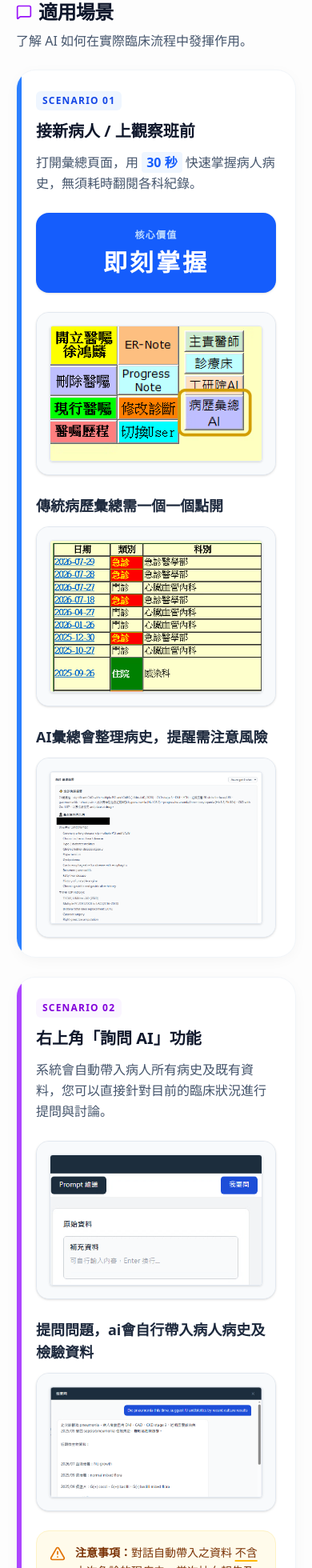
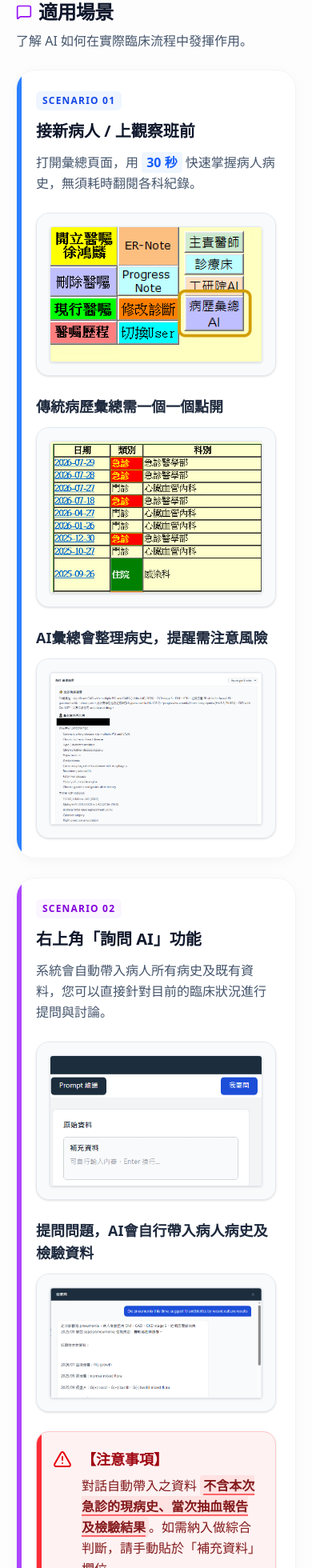
Before and after one commit to crystalarcx/ERAI, a React (Vite) app: page / in a window 390 px wide. Shown: the part 1827-3787 px from the top of the page at 80% size. Built offline with nearby package versions, Linux system fonts and the light colour scheme.

Commit message:
refactor: remove redundant core value highlight
Remove the "核心價值" visual element to improve layout cleanliness and fix a typo in the AI sub-heading.

```diff
--- a/src/App.tsx
+++ b/src/App.tsx
@@ -164,14 +164,6 @@ export default function App() {
                 打開彙總頁面，用 <strong className="text-blue-600 font-semibold bg-blue-50 px-1.5 sm:px-2 py-0.5 rounded">30 秒</strong> 快速掌握病人病史，無須耗時翻閱各科紀錄。
               </p>
 
-              {/* 行動裝置/高層展示友善的關鍵字大字報 */}
-              <div className="mb-6 sm:mb-8 max-w-sm">
-                <div className="bg-blue-600 rounded-2xl p-5 sm:p-6 text-center text-white shadow-sm flex flex-col justify-center items-center">
-                  <div className="text-xs font-semibold text-blue-200 mb-2 tracking-widest uppercase">核心價值</div>
-                  <div className="text-3xl sm:text-4xl font-extrabold tracking-widest">即刻掌握</div>
-                </div>
-              </div>
-
               <div className="rounded-2xl overflow-hidden border border-slate-200 bg-white relative group shadow-sm mb-6 sm:mb-8">
                 <div className="w-full flex items-center justify-center p-4 sm:p-8 bg-slate-50">
                   <img src={pic1} alt="病歷彙總 AI 按鈕位置" className="max-w-full h-auto rounded shadow-sm border border-slate-200" />
@@ -210,17 +202,20 @@ export default function App() {
                 </div>
               </div>
 
-              <h4 className="text-lg sm:text-xl font-bold text-slate-800 mb-3 sm:mb-4">提問問題，ai會自行帶入病人病史及檢驗資料</h4>
+              <h4 className="text-lg sm:text-xl font-bold text-slate-800 mb-3 sm:mb-4">提問問題，AI會自行帶入病人病史及檢驗資料</h4>
               <div className="rounded-2xl overflow-hidden border border-slate-200 bg-white relative group mb-6 sm:mb-8 shadow-sm">
                 <div className="w-full flex items-center justify-center p-4 sm:p-8 bg-slate-50">
-                  <img src={query} alt="提問問題，ai會自行帶入病人病史及檢驗資料" className="max-w-full h-auto rounded shadow-sm border border-slate-200" />
+                  <img src={query} alt="提問問題，AI會自行帶入病人病史及檢驗資料" className="max-w-full h-auto rounded shadow-sm border border-slate-200" />
                 </div>
               </div>
 
-              <div className="bg-amber-50 border border-amber-100 rounded-2xl p-4 sm:p-6 mb-6 sm:mb-8 flex gap-3 sm:gap-4 text-amber-900">
-                <TriangleAlert className="w-5 h-5 sm:w-6 sm:h-6 shrink-0 mt-0.5 text-amber-600" />
-                <div className="text-sm sm:text-base leading-relaxed">
-                  <strong>注意事項：</strong>對話自動帶入之資料 <span className="underline decoration-amber-400 underline-offset-4 decoration-2">不含本次急診的現病史、當次抽血報告及檢驗結果</span>。如需納入做綜合判斷，請手動貼於「補充資料」欄位。
+              <div className="bg-red-50 border border-red-200 rounded-2xl p-5 sm:p-6 mb-6 sm:mb-8 flex gap-3 sm:gap-4 text-red-900 shadow-sm relative overflow-hidden">
+                <div className="absolute top-0 left-0 w-1.5 h-full bg-red-500"></div>
+                <TriangleAlert className="w-6 h-6 sm:w-8 sm:h-8 shrink-0 mt-0.5 text-red-600" />
+                <div className="text-base sm:text-lg leading-relaxed flex-1">
+                  <strong className="block text-red-800 text-lg sm:text-xl mb-1.5 font-bold">【注意事項】</strong>
+                  對話自動帶入之資料 <span className="font-extrabold underline decoration-red-400 underline-offset-4 decoration-2 text-red-900 bg-red-100 px-1 py-0.5 rounded">不含本次急診的現病史、當次抽血報告及檢驗結果</span>。<br className="hidden sm:block" />
+                  如需納入做綜合判斷，請手動貼於「補充資料」欄位。
                 </div>
               </div>
 
```
